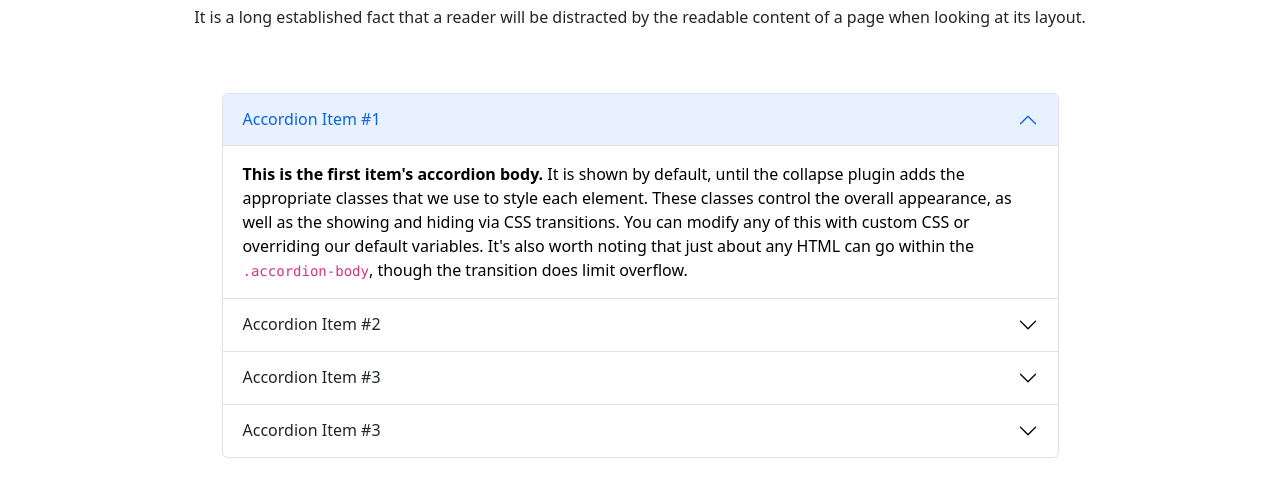
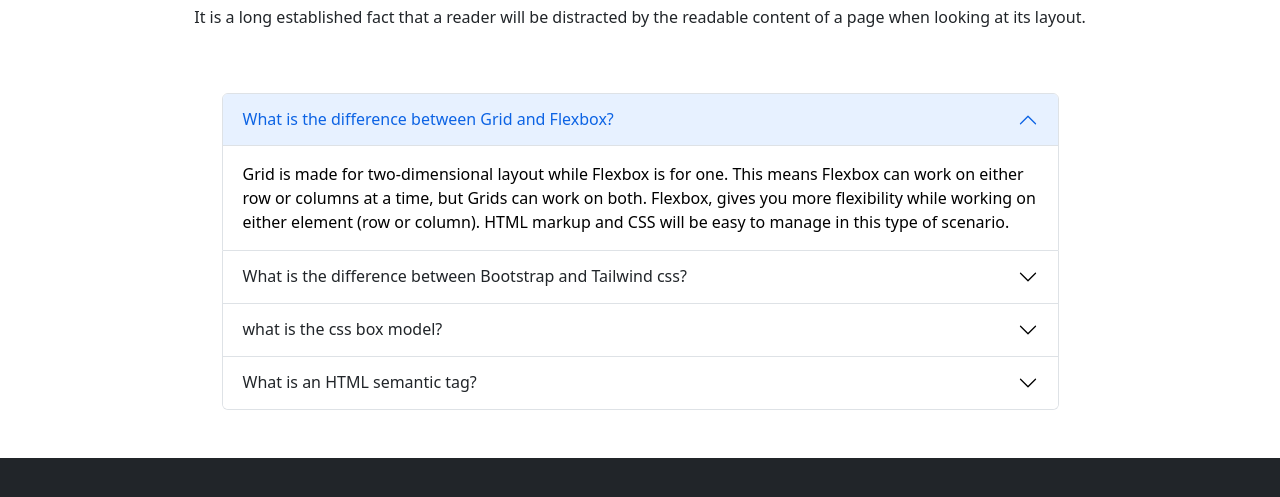
Before and after one commit to 1Md-Rakibul-Islam/Techno-Education, a plain HTML site: page index.html in a window 1280 px wide. Shown: the part 2245-2742 px from the top of the page. Drawn offline with Linux system fonts and the light colour scheme.

Commit message:
qustion section sesolve

```diff
--- a/index.html
+++ b/index.html
@@ -364,48 +364,48 @@
                 <div class="accordion-item">
                   <h2 class="accordion-header" id="headingOne">
                     <button class="accordion-button" type="button" data-bs-toggle="collapse" data-bs-target="#collapseOne" aria-expanded="true" aria-controls="collapseOne">
-                      Accordion Item #1
+                      What is the difference between Grid and Flexbox?
                     </button>
                   </h2>
                   <div id="collapseOne" class="accordion-collapse collapse show" aria-labelledby="headingOne" data-bs-parent="#accordionExample">
                     <div class="accordion-body">
-                      <strong>This is the first item's accordion body.</strong> It is shown by default, until the collapse plugin adds the appropriate classes that we use to style each element. These classes control the overall appearance, as well as the showing and hiding via CSS transitions. You can modify any of this with custom CSS or overriding our default variables. It's also worth noting that just about any HTML can go within the <code>.accordion-body</code>, though the transition does limit overflow.
+                      Grid is made for two-dimensional layout while Flexbox is for one. This means Flexbox can work on either row or columns at a time, but Grids can work on both. Flexbox, gives you more flexibility while working on either element (row or column). HTML markup and CSS will be easy to manage in this type of scenario.
                     </div>
                   </div>
                 </div>
                 <div class="accordion-item">
                   <h2 class="accordion-header" id="headingTwo">
                     <button class="accordion-button collapsed" type="button" data-bs-toggle="collapse" data-bs-target="#collapseTwo" aria-expanded="false" aria-controls="collapseTwo">
-                      Accordion Item #2
+                      What is the difference between Bootstrap and Tailwind css?
                     </button>
                   </h2>
                   <div id="collapseTwo" class="accordion-collapse collapse" aria-labelledby="headingTwo" data-bs-parent="#accordionExample">
                     <div class="accordion-body">
-                      <strong>This is the second item's accordion body.</strong> It is hidden by default, until the collapse plugin adds the appropriate classes that we use to style each element. These classes control the overall appearance, as well as the showing and hiding via CSS transitions. You can modify any of this with custom CSS or overriding our default variables. It's also worth noting that just about any HTML can go within the <code>.accordion-body</code>, though the transition does limit overflow.
+                      Bootstrap comes with a set of pre-styled responsive, mobile-first components that possess a definite UI kit. Tailwind CSS uses a set of utility classes to create a neat UI with more flexibility and uniqueness. Sites created using Bootstrap follow the generic pattern that makes them look identical.
                     </div>
                   </div>
                 </div>
                 <div class="accordion-item">
                   <h2 class="accordion-header" id="headingThree">
                     <button class="accordion-button collapsed" type="button" data-bs-toggle="collapse" data-bs-target="#collapseThree" aria-expanded="false" aria-controls="collapseThree">
-                      Accordion Item #3
+                      what is the css box model?
                     </button>
                   </h2>
                   <div id="collapseThree" class="accordion-collapse collapse" aria-labelledby="headingThree" data-bs-parent="#accordionExample">
                     <div class="accordion-body">
-                      <strong>This is the third item's accordion body.</strong> It is hidden by default, until the collapse plugin adds the appropriate classes that we use to style each element. These classes control the overall appearance, as well as the showing and hiding via CSS transitions. You can modify any of this with custom CSS or overriding our default variables. It's also worth noting that just about any HTML can go within the <code>.accordion-body</code>, though the transition does limit overflow.
+                      In CSS, the term "box model" is used when talking about design and layout. The CSS box model is essentially a box that wraps around every HTML element. It consists of: margins, borders, padding, and the actual content The image below illustrates the box model.
                     </div>
                   </div>
                 </div>
                 <div class="accordion-item">
                   <h2 class="accordion-header" id="headingFour">
                     <button class="accordion-button collapsed" type="button" data-bs-toggle="collapse" data-bs-target="#collapseFour" aria-expanded="false" aria-controls="collapseFour">
-                      Accordion Item #3
+                      What is an HTML semantic tag?
                     </button>
                   </h2>
                   <div id="collapseFour" class="accordion-collapse collapse" aria-labelledby="headingFour" data-bs-parent="#accordionExample">
                     <div class="accordion-body">
-                      <strong>This is the third item's accordion body.</strong> It is hidden by default, until the collapse plugin adds the appropriate classes that we use to style each element. These classes control the overall appearance, as well as the showing and hiding via CSS transitions. You can modify any of this with custom CSS or overriding our default variables. It's also worth noting that just about any HTML can go within the <code>.accordion-body</code>, though the transition does limit overflow.
+                      The HTML semantics refers to the tags that provide meaning to an HTML page rather than just presentation. It makes HTML more comprehensible by better defining the different sections and layout of web pages. This article will focus on ‘What is Semantics in HTML’.
                     </div>
                   </div>
                 </div>
```
